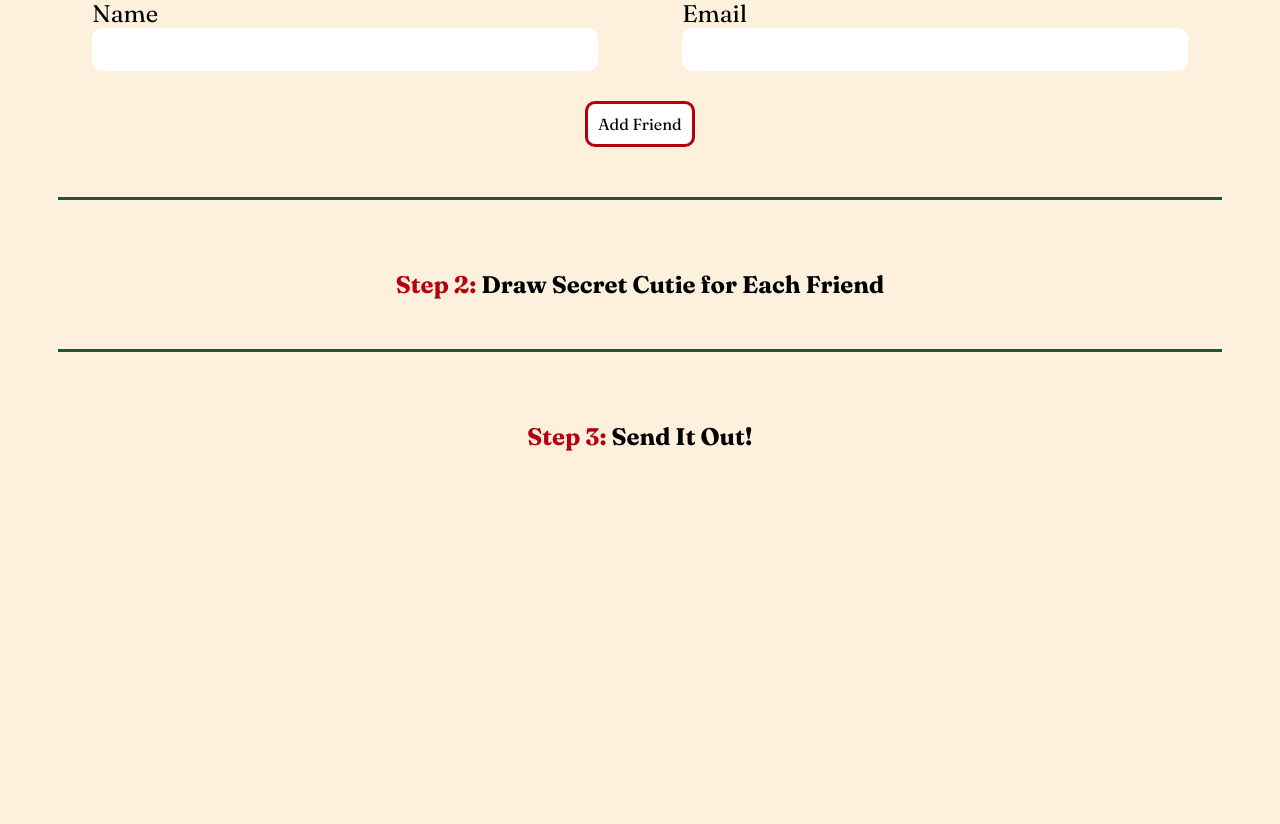
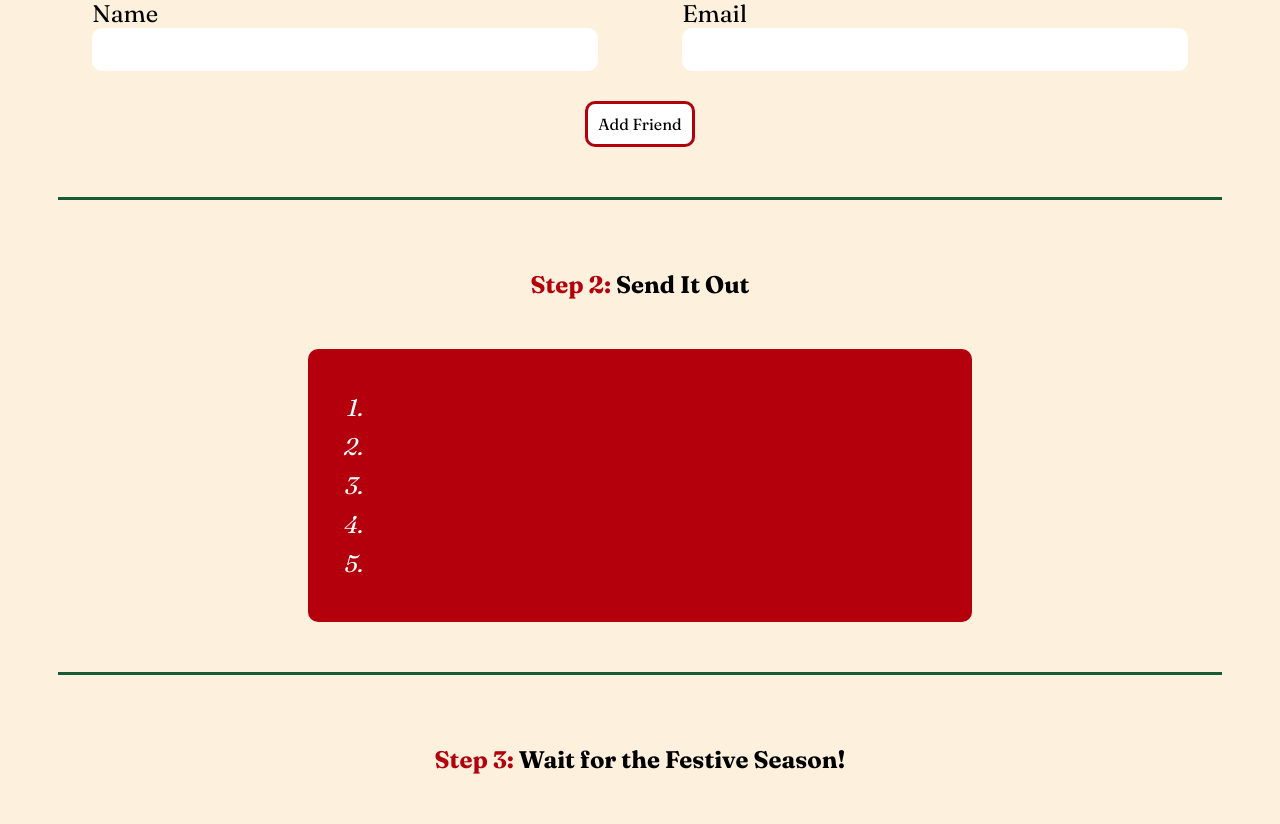
Before and after one commit to jonac19/secret-cutie, a PHP site: page / in a window 1280 px wide. Shown: the part 955-1779 px from the top of the page. Before the commit the page ends 1406 px from the top, so only its background shows below. Run offline with PHP 8.4, Linux system fonts and the light colour scheme.

Commit message:
Implemented styled list for participants

```diff
--- a/index.html
+++ b/index.html
@@ -48,14 +48,25 @@
             <section>
                 <div class="divider">
                     <div class="divider-name">
-                        <h1><span class="step">Step 2: </span>Draw Secret Cutie for Each Friend</h1>
+                        <h1><span class="step">Step 2: </span>Send It Out</h1>
                     </div>
+                </div>
+                <div class="friend-list">
+                    <ol class="friends">
+                        <li class="friends-item"></li>
+                        <li class="friends-item"></li>
+                        <li class="friends-item"></li>
+                        <li class="friends-item"></li>
+                        <li class="friends-item"></li>
+                    </ol>
+                </div>
             </section>
             <section>
                 <div class="divider">
                     <div class="divider-name">
-                        <h1><span class="step">Step 3: </span>Send It Out!</h1>
+                        <h1><span class="step">Step 3: </span>Wait for the Festive Season!</h1>
                     </div>
+                </div>
             </section>
         </main>
     </body>
--- a/style.css
+++ b/style.css
@@ -126,3 +126,17 @@ button{
   margin: 30px 0px;
   justify-content: center;
 }
+
+.friend-list{
+  margin: 0px 300px;
+  padding: 20px;
+  border-radius: 10px;
+  background-color: #b3000c;
+  font-family: Fraunces-Italics;
+  font-size: 1.5em;
+}
+
+.friends-item{
+  margin: 10px 0px;
+  color: white;
+}
```
